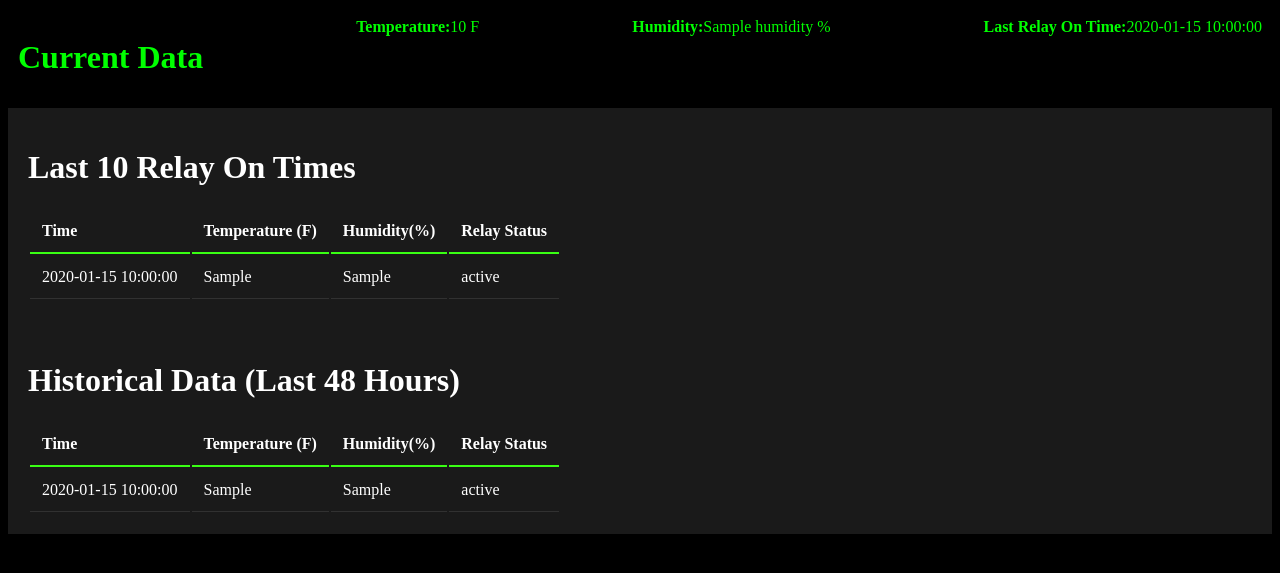
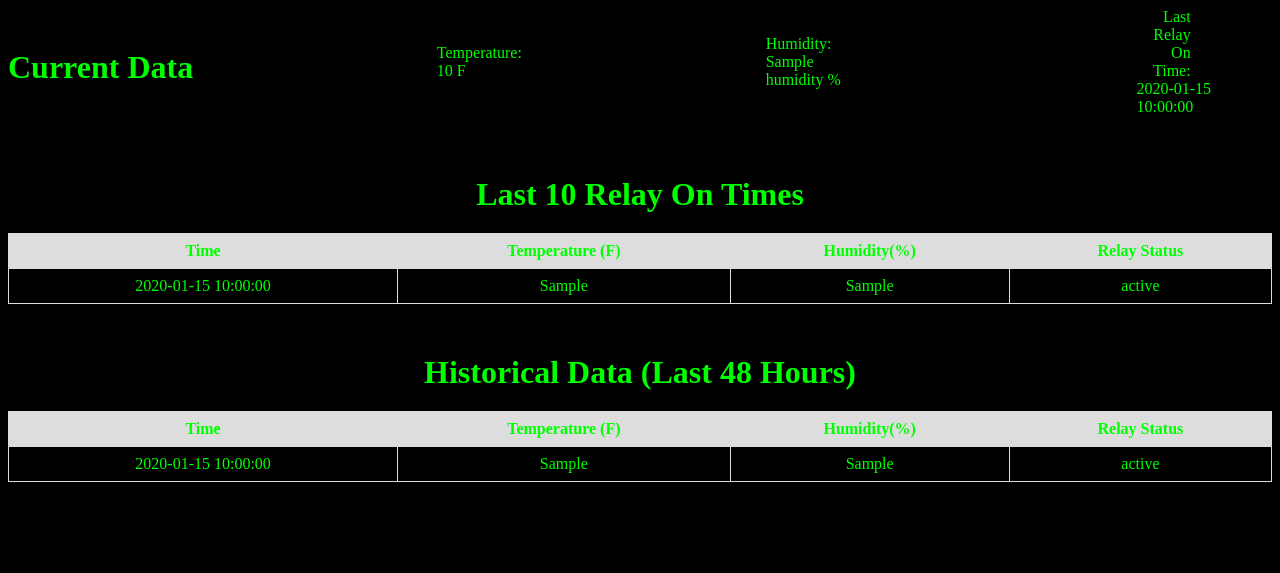
Before and after one commit to rrobert45/App, a Flask app: template templates/index.html in a window 1280 px wide. Shown: the top 573 px of the page. Run offline with Flask 2, Linux system fonts and the light colour scheme; the template is opened without the code that fills it: most values are stand-ins (such as "Sample title", 1, 10 or a date in 2020).

Commit message:
Update style.css

```diff
--- a/static/style.css
+++ b/static/style.css
@@ -1,55 +1,85 @@
-/* Use a dark theme */
+table {
+  width: 100%;
+  border-collapse: collapse;
+  text-align: center;
+  }
+
+  th, td {
+  border: 1px solid #dddddd;
+  padding: 8px;
+  }
+
+  th {
+  background-color: #dddddd;
+  }
+
+  .current-data {
+  width: 100%;
+  display: flex;
+  justify-content: space-between;
+  align-items: center;
+  }
+
+  .data-label {
+  width: 40%;
+  text-align: right;
+  }
+
+  .data-value {
+  width: 60%;
+  text-align: left;
+  }
+
   body {
   background-color: black;
-  color: white;
+  color: #00ff00;
   }
 
-/* Add a neon green highlight color */
-.highlight {
-  color: #39ff14;
+  h1 {
+  text-align: center;
+  margin-bottom: 20px;
   }
 
-/* Style the current data section */
-.current-data {
-  display: flex;
-  justify-content: space-between;
-  background-color: #000000;
+  .dark-theme {
+  background-color: black;
   color: #00ff00;
-  padding: 10px;
   }
 
-/* Style the data rows in the current data section */
-.data-row {
-  display: flex;
-  justify-content: space-between;
+  .data-table {
+  margin-top: 50px;
+  }
+
+  .relay-table {
+  margin-top: 50px;
+  }
+
+  .current-data .data-row {
   margin-bottom: 10px;
   }
 
-/* Style the data label in the current data section */
-.data-label {
-  font-weight: bold;
+  .text-center {
+  text-align: center;
   }
 
-/* Style the data table */
-.data-table {
-  padding: 20px;
-  background-color: rgba(255, 255, 255, 0.1);
+  .relative {
+  position: relative;
   }
 
-/* Style the table headers */
-.data-table th {
-  padding: 12px;
-  border-bottom: 2px solid #39ff14;
-  text-align: left;
+  .center {
+  position: absolute;
+  top: 50%;
+  left: 50%;
+  transform: translate(-50%, -50%);
   }
 
-/* Style the table cells */
-.data-table td {
-  padding: 12px;
-  border-bottom: 1px solid rgba(255, 255, 255, 0.1);
+  .center h1{
+  text-align: center;
   }
 
-/* Style the table rows on hover */
-.data-table tr:hover {
-  background-color: rgba(255, 255, 255, 0.1);
+  .center table{
+  margin: auto;
   }
+
+  .center td{
+  text-align: center;
+  }
```
Lines whose indentation alone changed are shown as unchanged.
